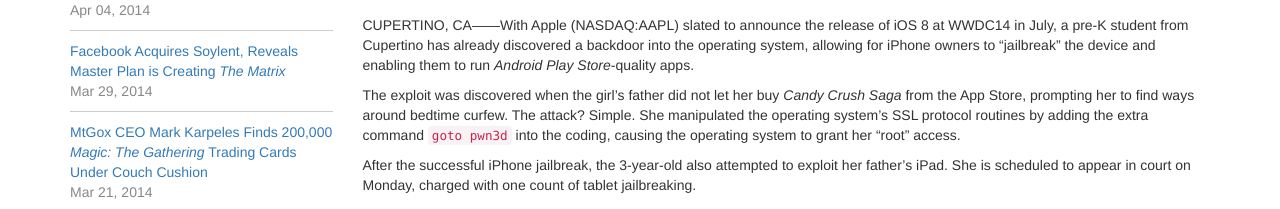
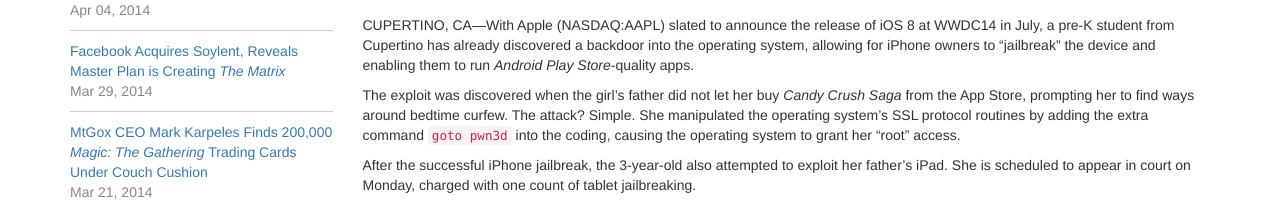
Before and after one commit to strong-code/sfbaybeat.github.io, a Jekyll site: the page built from _posts/2014-04-06-3-year-old-kid-writes-jailbreak-exploit-for-ios-8.md, in a window 1280 px wide. Shown: the part 620-829 px from the top of the page. Built offline with Jekyll 4.4.1, drawn with Linux system fonts in a browser that asks for light colours; nearby versions of some CDN libraries; comment, search, counter and statistics services are not loaded.

Commit message:
like actually

```diff
--- a/css/style.css
+++ b/css/style.css
@@ -89,10 +89,6 @@
     text-transform: uppercase;
 }
 
-.dateline:after {
-    content: "—";
-}
-
 .image {
     background-repeat: no-repeat;
     background-position: center center;
```
